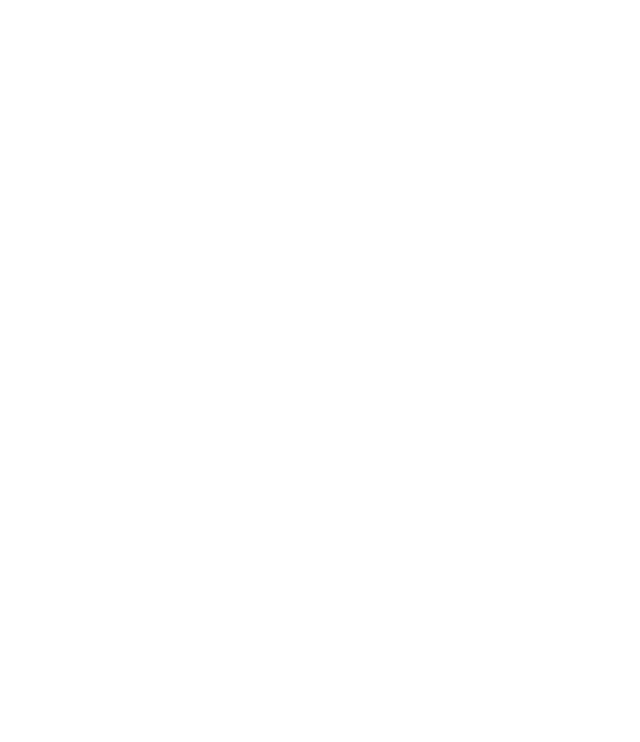
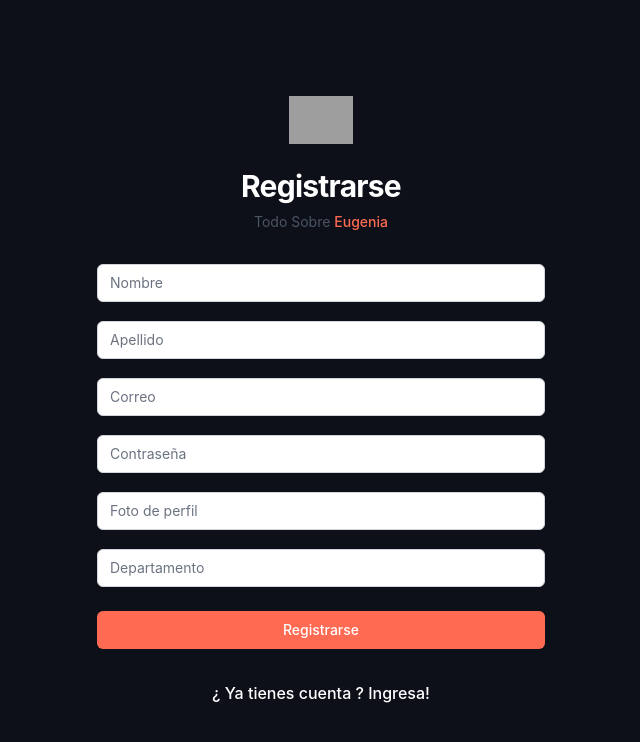
Before and after one commit to ignaarguello/Challenge-Nextia-MX---Front, a React (Create React App) app: page /sign-up in a window 1280 px wide. Before the commit this address had no page. Shown: the top 742 px of the page, without its empty margins (319-959 px from the left). Built offline with nearby package versions, Linux system fonts and the light colour scheme; grey boxes are pictures that could not be loaded.

Commit message:
Redux de sign up + componente de registro de usuarios + ruteo correspondiente

```diff
--- a/src/App.js
+++ b/src/App.js
@@ -7,6 +7,8 @@ import userActions from './redux/actions/userActions'
 
 //? Pages and Components
 import SignIn from './pages/SignIn';
+import SignUp from './pages/SignUp';
+import Home from './pages/Home'
 
 function App() {
   return (
@@ -14,6 +16,8 @@ function App() {
       <Routes>
         <Route path="/" element={<SignIn />} />
         <Route path="/sign-in" element={<SignIn />} />
+        <Route path="/sign-up" element={<SignUp />} />
+        <Route path="/home" element={<Home />} />
       </Routes>
     </>
   );
--- a/src/components/FormSignIn/FormSignIn.jsx
+++ b/src/components/FormSignIn/FormSignIn.jsx
@@ -25,22 +25,22 @@ export default function FormSignIn() {
 
         if (res.payload.success) {
             Swal.fire({
-                title: 'Excellent!',
-                text: "Login successful, thanks",
+                title: 'Ingreso Exitoso',
+                text: "Descubre las maravillas de Eugenia !",
                 icon: 'success',
                 showCancelButton: false,
                 confirmButtonColor: '#3085d6',
                 confirmButtonText: 'Ok'
             }).then((result) => {
                 if (result.isConfirmed) {
-                    navigate('www.google.com')
+                    navigate('/home')
                 }
             }
             )
         } else {
             Swal.fire({
                 title: 'Error!',
-                text: `Wrong Login, Try again! - ${res.payload.response}`,
+                text: `${res.payload.response}`,
                 icon: 'error'
             }
             )
@@ -103,15 +103,7 @@ export default function FormSignIn() {
 
                         <div className="flex items-center justify-between">
                             <div className="flex items-center">
-                                <input
-                                    id="remember-me"
-                                    name="remember-me"
-                                    type="checkbox"
-                                    className="h-4 w-4 rounded border-gray-300 text-indigo-600 focus:ring-indigo-500"
-                                />
-                                <label htmlFor="remember-me" className="ml-2 block text-sm text-white">
-                                    Remember me
-                                </label>
+                                <Link to='/sign-up' className="font-medium texto-rosa hover:text-indigo-500">¿ Deseas Registrarte ?</Link>
                             </div>
 
                             <div className="text-sm">
--- /dev/null
+++ b/src/components/FormSignUp/FormSignUp.jsx
@@ -0,0 +1,110 @@
+import React from 'react'
+import { useRef } from 'react'
+import Swal from 'sweetalert2';
+import { useDispatch } from "react-redux";
+import userActions from '../../redux/actions/userActions'
+import { Link } from "react-router-dom";
+import { useNavigate } from "react-router";
+
+export default function FormSignUp() {
+    const nombreRef = useRef()
+    const apellidosRef = useRef()
+    const correoRef = useRef()
+    const contraseñaRef = useRef()
+    const fotoRef = useRef()
+    const departamentoRef = useRef()
+
+    const dispatch = useDispatch()
+    const navigate = useNavigate()
+
+    let { sign_up } = userActions
+
+    const handleSubmit = async (event) => {
+        event.preventDefault()
+
+        const data = {
+            nombre: nombreRef.current?.value,
+            apellidos: apellidosRef.current?.value,
+            correo: correoRef.current?.value,
+            contraseña: contraseñaRef.current?.value,
+            foto: fotoRef.current?.value,
+            departamento: departamentoRef.current?.value,
+        }
+
+        let res = await dispatch(sign_up(data))
+
+        if (res.payload.success) {
+            Swal.fire({
+                title: 'Excelente!',
+                text: "Tu usuario fue creado exitosamente",
+                icon: 'success',
+                showCancelButton: false,
+                confirmButtonColor: '#3085d6',
+                confirmButtonText: 'Ok'
+            }).then((result) => {
+                if (result.isConfirmed) {
+                    navigate('/sign-in')
+                }
+            }
+            )
+        } else {
+            Swal.fire({
+                title: 'Error!',
+                text: `${res.payload.response}`,
+                icon: 'error'
+            }
+            )
+        }
+    }
+
+    return (
+        <div style={{ backgroundColor: '#0d0f19', }}>
+            <div className="flex min-h-screen items-center justify-center py-12 px-4 sm:px-6 lg:px-8">
+                <div className="w-full max-w-md space-y-8">
+                    <div>
+                        <img className="mx-auto h-12 w-auto" src="https://nextia.mx/wp-content/uploads/2022/05/logo-nextia.png" alt="Your Company" />
+                        <h2 className="mt-6 text-center text-3xl font-bold tracking-tight text-white">
+                            Registrarse
+                        </h2>
+                        <p className="mt-2 text-center text-sm text-gray-600">
+                            Todo Sobre {' '}
+                            <a href="https://nextia.mx/eugenia/" target='_blank' className="font-medium texto-rosa hover:text-indigo-500">
+                                Eugenia
+                            </a>
+                        </p>
+                    </div>
+                    <form className="mt-8 space-y-6" onSubmit={handleSubmit}>
+                        <div className="-space-y-px rounded-md shadow-sm flex flex-col gap-y-5">
+                            <div>
+                                <input id="input-name_signUp" type="text" required className="relative block w-full appearance-none rounded-md border border-gray-300 px-3 py-2 text-gray-900 placeholder-gray-500 focus:z-10 focus:border-indigo-500 focus:outline-none focus:ring-indigo-500 sm:text-sm" placeholder="Nombre" ref={nombreRef} />
+                            </div>
+                            <div>
+                                <input id="input-apellidos_signUp" type="text" required className="relative block w-full appearance-none rounded-md border border-gray-300 px-3 py-2 text-gray-900 placeholder-gray-500 focus:z-10 focus:border-indigo-500 focus:outline-none focus:ring-indigo-500 sm:text-sm" placeholder="Apellido" ref={apellidosRef} />
+                            </div>
+                            <div>
+                                <input id="input-correo_signUp" type="email" required className="relative block w-full appearance-none rounded-md border border-gray-300 px-3 py-2 text-gray-900 placeholder-gray-500 focus:z-10 focus:border-indigo-500 focus:outline-none focus:ring-indigo-500 sm:text-sm" placeholder="Correo" ref={correoRef} />
+                            </div>
+                            <div>
+                                <input id="input-contraseña_signUp" type="password" required className="relative block w-full appearance-none rounded-md  border border-gray-300 px-3 py-2 text-gray-900 placeholder-gray-500 focus:z-10 focus:border-indigo-500 focus:outline-none focus:ring-indigo-500 sm:text-sm" placeholder="Contraseña" ref={contraseñaRef} />
+                            </div>
+                            <div>
+                                <input id="input-foto_signUp" type="text" required className="relative block w-full appearance-none rounded-md  border border-gray-300 px-3 py-2 text-gray-900 placeholder-gray-500 focus:z-10 focus:border-indigo-500 focus:outline-none focus:ring-indigo-500 sm:text-sm" placeholder="Foto de perfil" ref={fotoRef} />
+                            </div>
+                            <div>
+                                <input id="input-departamento_signUp" type="text" required className="relative block w-full appearance-none rounded-md  border border-gray-300 px-3 py-2 text-gray-900 placeholder-gray-500 focus:z-10 focus:border-indigo-500 focus:outline-none focus:ring-indigo-500 sm:text-sm" placeholder="Departamento" ref={departamentoRef} />
+                            </div>
+                        </div>
+                        <div>
+                            <button className="group relative flex w-full justify-center rounded-md border border-transparent backgroundAzul py-2 px-4 text-sm font-medium text-white hover:bg-indigo-700 focus:outline-none focus:ring-2 focus:ring-indigo-500 focus:ring-offset-2" >
+                                Registrarse
+                            </button>
+                        </div>
+                    </form>
+                    <div className='flex items-center justify-center'>
+                        <Link to='/sign-in' className="font-medium text-white hover:text-indigo-500">¿ Ya tienes cuenta ? Ingresa!</Link>
+                    </div>
+                </div>
+            </div>
+        </div>
+    )
+}
--- /dev/null
+++ b/src/pages/Home.jsx
@@ -0,0 +1,7 @@
+import React from 'react'
+
+export default function Home() {
+  return (
+    <div>JEJEJEJEJ HOME</div>
+  )
+}
--- /dev/null
+++ b/src/pages/SignUp.jsx
@@ -0,0 +1,8 @@
+import React from 'react'
+import FormSignUp from '../components/FormSignUp/FormSignUp'
+
+export default function SignUp() {
+  return (
+    <FormSignUp/>
+  )
+}
--- a/src/redux/actions/userActions.js
+++ b/src/redux/actions/userActions.js
@@ -7,13 +7,28 @@ const sign_in = createAsyncThunk('sign_in', async (data) => {
     let url = `${BASE_URL}/auth/sign-in`
     try {
         let user = await axios.post(url, data)
-        console.log('data desde action',data)
+        console.log('data desde action', data)
         return {
             success: true,
             response: user.data.response
         }
     } catch (error) {
-        //console.log('Errorresponse', error.response)
+        return {
+            success: false,
+            response: error.response.data.message
+        }
+    }
+})
+
+const sign_up = createAsyncThunk('sign_up', async (data) => {
+    try {
+        let user = await axios.post(`${BASE_URL}/auth/sign-up`, data)
+        console.log('data desde action', data)
+        return {
+            success: true,
+            response: user.data.response
+        }
+    } catch (error) {
         return {
             success: false,
             response: error.response.data.message
@@ -24,6 +39,7 @@ const sign_in = createAsyncThunk('sign_in', async (data) => {
 
 const userActions = {
     sign_in,
+    sign_up,
 }
 
 export default userActions
--- a/src/redux/reducers/userReducer.js
+++ b/src/redux/reducers/userReducer.js
@@ -1,9 +1,10 @@
 import { createReducer } from "@reduxjs/toolkit";
 import userActions from '../actions/userActions'
 
-const { sign_in } = userActions;
+const { sign_in, sign_up } = userActions;
 
 const inicialState = {
+    perfiles: [],
     id: "",
     name: "",
     lastName: "",
@@ -19,7 +20,7 @@ const userReducer = createReducer(inicialState,
     (builder) => {
         builder
             .addCase(sign_in.fulfilled, (state, action) => {
-                //console.log('Carga de accion', action.payload.response)
+                console.log('Action desde reductor sign-in', action.payload.response)
                 const { success, response } = action.payload
                 if (success) {
                     let { user, token } = response
@@ -40,6 +41,14 @@ const userReducer = createReducer(inicialState,
                     return console.log('Error')
                 }
             })
+
+            .addCase(sign_up.fulfilled, (state, action)=>{
+                console.log('action desde redcutor', action)
+                return {
+                    ...state,
+                    perfiles: action.payload
+                }
+            })
     })
 
 export default userReducer
```
